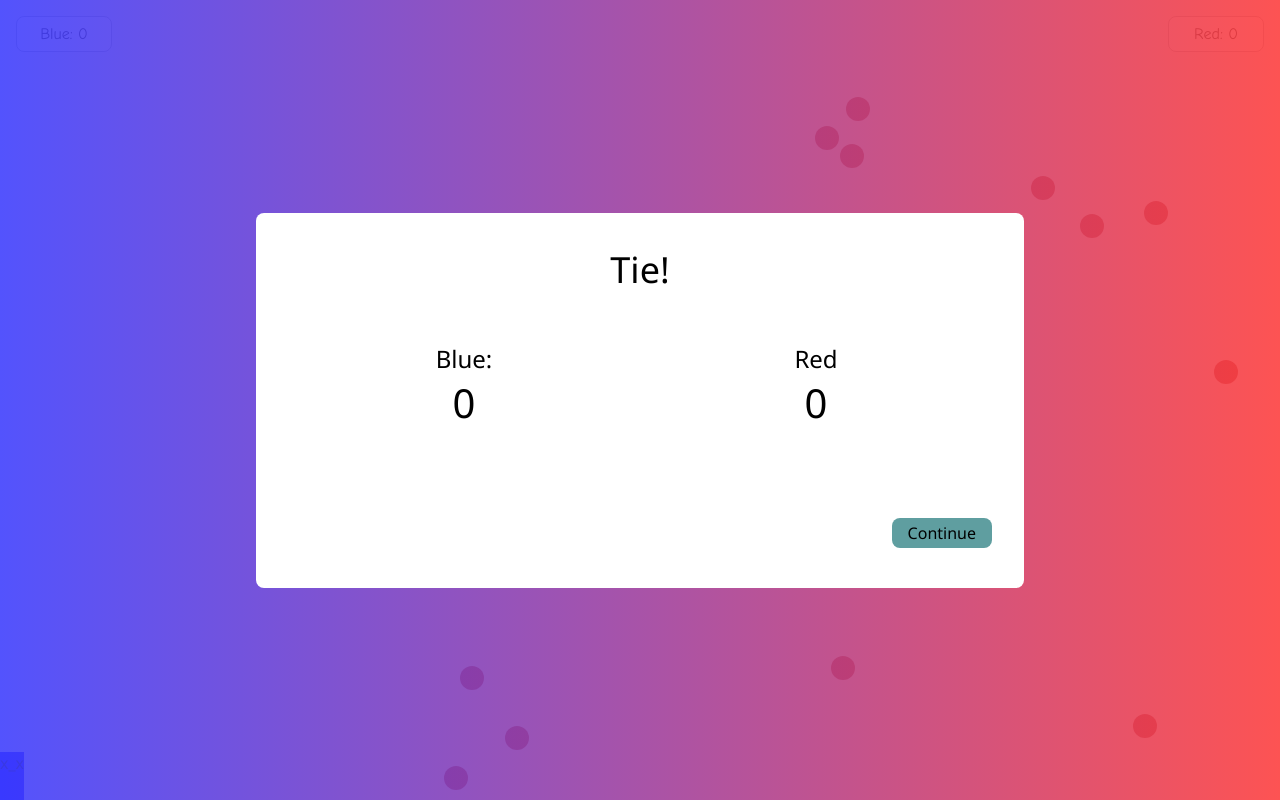
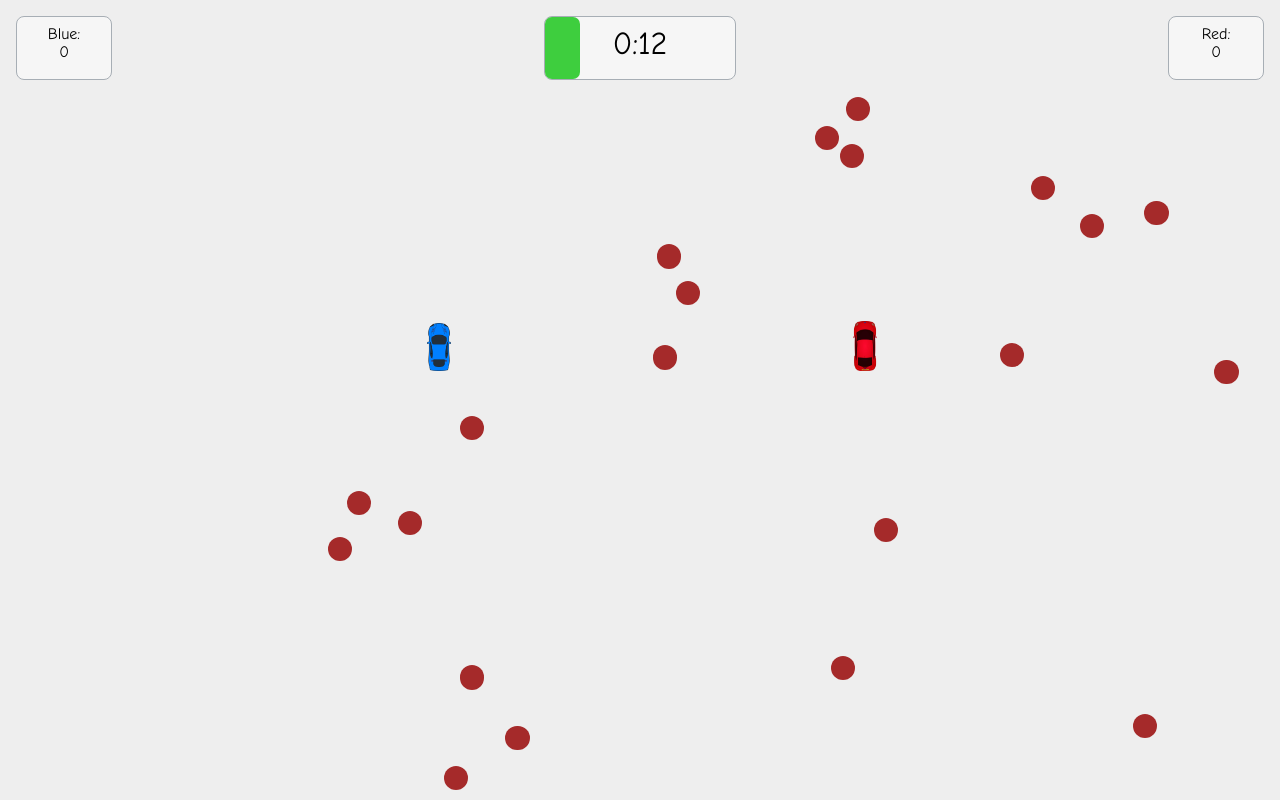
Before and after one commit to nbohling/dot-race, a website with bundled scripts: page index.html in a window 1280 px wide. Both pictures are taken after a click on the button "START". Built offline with nearby package versions, Linux system fonts and the light colour scheme.

Commit message:
add timer and use car images

```diff
--- a/index.html
+++ b/index.html
@@ -13,30 +13,44 @@
 <body>
     <div id="gameboard">
         <div class="scores">
-            <div class="scorecard left"><p id="player-one-score">Blue: <span class="score">0</span></p></div>
-            <div class="scorecard right"><p id="player-two-score">Red: <span class="score">0</span></p></div>
+            <div class="status-card left">
+                <p>Blue: </p>
+                <p class="score" id="player-one-score">0</p>
+            </div>
+            <div class="status-card timecard" id="clock">
+                <div id="time-remaining-bar"></div>
+                <p id="time-remaining">0:00</p>
+            </div>
+            <div class="status-card right">
+                <p>Red: </p>
+                <p class="score" id="player-two-score">0</p>
+            </div>
         </div>
-        <div class="car" id="player-one"></div>
-        <div class="car" id="player-two"></div>
+        <div class="car" id="player-one"><img src="media/blue-car.png" alt="" class="car-image"></div>
+        <div class="car" id="player-two"><img src="media/red-car.png" alt="" class="car-image"></div>
     </div>
     <div class="lightbox" id="start-menu-lightbox">
         <div class="menu">
             <h1>Dot Race</h1>
             <form id="options" action="">
                 <div class="center field-container">
+                    <label for="time">Time:</label>
+                    <select class="input-field" name="time-field" id="time-field">
+                        <option value="15">15s</option>
+                        <option value="30">30s</option>
+                        <option value="60">1m</option>
+                    </select>
+                </div>
+                <div class="center field-container">
                     <label for="dot-count">Dot Count:</label>
                     <input class="input-field" type="number" id="dot-count-field" name="dot-count" min="1" max="500" value="21">
                 </div>
                 <div class="center field-container">
-                    <label for="time">Time:</label>
-                    <select class="input-field" name="time-field" id="time-field">
-                        <option value="2">2s</option>
-                        <option value="5">5s</option>
-                        <option value="15">15s</option>
-                        <option value="30">30s</option>
-                        <option value="60">1m</option>
-                        <option value="120">2m</option>
-                        <option value="300">5m</option>
+                    <label for="speed">Game Speed:</label>
+                    <select class='input-field' name="speed-field" id="speed-field">
+                        <option value="20">Slow</option>
+                        <option value="16">Normal</option>
+                        <option value="14">Fast</option>
                     </select>
                 </div>
                 <div id="start-container">
--- a/js/car.js
+++ b/js/car.js
@@ -12,6 +12,8 @@ class Car {
         if (this._parent && this._element) {
             this._updateCSS();
         }
+        this.height = this._element.offsetHeight;
+        this.width = this._element.offsetWidth;
     }
 
     set position(newPosition) {
@@ -21,12 +23,6 @@ class Car {
 
     set direction(newDirection) {
         this._direction = newDirection;
-        // const acceptableValues = [-1, 0, 1];
-        // if (acceptableValues.includes(newDirection)) {
-        //     this._direction = newDirection;
-        // } else {
-        //     console.error('invalid direction assigned');
-        // }
     }
 
     set rotateDirection(newDirection) {
@@ -67,8 +63,8 @@ class Car {
 
     getFrontLeftCoordinates(center) {
         const angleRads = this._currentRotation * (Math.PI / 180);
-        const height = 48;
-        const width = 24;
+        const height = this.height;
+        const width = this.width;
         const rectAngle = Math.atan2(height / 2, width / 2);
         const rectDiag = Math.sqrt((width / 2) * (width / 2) + (height / 2) * (height / 2));
 
@@ -80,8 +76,8 @@ class Car {
 
     getFrontRightCoordinates(center) {
         const angleRads = this._currentRotation * (Math.PI / 180);
-        const height = 48;
-        const width = 24;
+        const height = this.height;
+        const width = this.width;
         const rectAngle = Math.atan2(height / 2, width / 2);
         const rectDiag = Math.sqrt((width / 2) * (width / 2) + (height / 2) * (height / 2));
         return {
@@ -92,8 +88,8 @@ class Car {
 
     getBackRightCoordinates(center) {
         const angleRads = this._currentRotation * (Math.PI / 180);
-        const height = 48;
-        const width = 24;
+        const height = this.height;
+        const width = this.width;
         const rectAngle = Math.atan2(height / 2, width / 2);
         const rectDiag = Math.sqrt((width / 2) * (width / 2) + (height / 2) * (height / 2));
         return {
@@ -104,8 +100,8 @@ class Car {
 
     getBackLeftCoordinates(center) {
         const angleRads = this._currentRotation * (Math.PI / 180);
-        const height = 48;
-        const width = 24;
+        const height = this.height;
+        const width = this.width;
         const rectAngle = Math.atan2(height / 2, width / 2);
         const rectDiag = Math.sqrt((width / 2) * (width / 2) + (height / 2) * (height / 2));
         return {
@@ -114,17 +110,10 @@ class Car {
         };
     }
 
-    // getMidpointCoordinates (left, right) {
-    //     const midpoint = {};
-    //     midpoint.x = (left.x + right.x) / 2;
-    //     midpoint.y = (left.y + right.y) / 2;
-    //     return midpoint;
-    // }
-
     getCorners() {
         const centerPoint = {
-            x: this._position.x + 12,
-            y: this._position.y + 24
+            x: this._position.x + (this.width / 2),
+            y: this._position.y + (this.height / 2)
         };
         const corners = [
             this.getFrontLeftCoordinates(centerPoint),
--- a/js/dotRace.js
+++ b/js/dotRace.js
@@ -18,12 +18,14 @@ const gameoverLightbox = new Lightbox('gameover-lightbox');
 const gameboard = document.getElementById('gameboard');
 const blueCarElement = document.getElementById('player-one');
 const redCarElement = document.getElementById('player-two');
-const bluePlayerScore = document.querySelector("#player-one-score .score");
-const redPlayerScore = document.querySelector("#player-two-score .score");
+const bluePlayerScore = document.getElementById('player-one-score');
+const redPlayerScore = document.getElementById('player-two-score');
 const optionSubmit = document.getElementById('start');
 const continueButton = document.getElementById('continue');
-const blueCar = new Car(gameboard, blueCarElement, [0, 0]);
-const redCar = new Car(gameboard, redCarElement, [525, 500]);
+const clock = document.getElementById('time-remaining');
+const timeBar = document.getElementById('time-remaining-bar');
+const blueCar = new Car(gameboard, blueCarElement, [gameboard.offsetWidth / 3, (gameboard.offsetHeight / 2) + 24]);
+const redCar = new Car(gameboard, redCarElement, [gameboard.offsetWidth * (2 / 3), (gameboard.offsetHeight / 2) + 24]);
 
 // Clears dots array and makes new ones dots
 const makeDots = (dotCount) => {
@@ -38,9 +40,22 @@ const update = () => {
     if (checkGameOver()) {
         stopGame();
     }
+    checkDots();
     blueCar.update();
     redCar.update();
-    checkDots();
+    updateClock();
+}
+
+//updates the displayed time and the status bar
+const updateClock = () => {
+    clock.innerHTML = timer.getTimeRemainingReadable();
+    updateTimeBar();
+}
+
+const updateTimeBar = () => {
+    const percentTimeElapsed = timer.getPercentElapsed();
+    const width = `${percentTimeElapsed}%`;
+    timeBar.style.width = width;
 }
 
 // Runs isTouchingCar for every dot for both cars
@@ -75,9 +90,6 @@ const keyDownHandler = (e) => {
         case 'KeyD':
             blueCar.rotateDirection = 1;
             break;
-        case 'KeyE':
-            blueCar.direction = 2;
-            break;
         case 'ArrowUp':
             redCar.direction = 1;
             break;
@@ -89,9 +101,6 @@ const keyDownHandler = (e) => {
             break;
         case 'ArrowRight':
             redCar.rotateDirection = 1;
-            break;
-        case 'KeyM':
-            redCar.direction = 2;
             break;
     }
 }
@@ -122,9 +131,6 @@ const keyUpHandler = (e) => {
         case 'ArrowRight':
             redCar.rotateDirection = 0;
             break;
-        case 'KeyE':
-            blueCar.direction = 0;
-            break;
     }
 }
 
@@ -132,7 +138,8 @@ const keyUpHandler = (e) => {
 const getGameRules = (form) => {
     return {
         time: form.querySelector('#time-field').value,
-        dotCount: form.querySelector('#dot-count-field').value
+        dotCount: form.querySelector('#dot-count-field').value,
+        gameSpeed: form.querySelector('#speed-field').value
     }
 }
 
@@ -141,7 +148,7 @@ const startGame = (e) => {
     const gameRules = getGameRules(e.target.form);
     startMenuLightbox.hide();
     makeDots(gameRules.dotCount);
-    activateGame();
+    activateGame(gameRules.gameSpeed);
     startTimer(gameRules.time);
 }
 
@@ -154,8 +161,8 @@ const checkGameOver = () => {
 }
 
 // Activates the update interval and binds keys
-const activateGame = () => {
-    updateInterval = setInterval(update, 17);
+const activateGame = (gameSpeed) => {
+    updateInterval = setInterval(update, gameSpeed);
     document.onkeydown = keyDownHandler;
     document.onkeyup = keyUpHandler;
 }
@@ -220,7 +227,7 @@ const reset = () => {
     blueCar.direction = 0;
     blueCar.rotateDirection = 0;
     redCar.direction = 0;
-    redCar.direction = 0;
+    redCar.rotateDirection = 0;
     for (const dot of dots) {
         dot._element.hidden = true;
     }
--- a/js/timer.js
+++ b/js/timer.js
@@ -13,6 +13,21 @@ class Timer {
         const timeLeft = this.totalTime - (Date.now() - this.startTime);
         return timeLeft;
     }
+
+    getTimeRemainingReadable() {
+        const totalSeconds = Math.round(this.getTimeLeft() / 1000);
+        const minutes = Math.floor(totalSeconds / 60);
+        const seconds = totalSeconds % 60;
+        const formattedSeconds = seconds < 10 ? `0${seconds}` : seconds;
+        const formattedTime = `${minutes}:${formattedSeconds}`;
+        return formattedTime;
+    }
+
+    getPercentElapsed() {
+        const timeRemaining = this.getTimeLeft()
+        const percentElapsed = ((this.totalTime - timeRemaining) / this.totalTime) * 100;
+        return percentElapsed;
+    }
 }
 
 export default Timer;
--- a/style.css
+++ b/style.css
@@ -1,5 +1,10 @@
 * {
     font-family:'Segoe UI', Tahoma, Geneva, Verdana, sans-serif;
+}
+
+.car-image {
+    height: auto;
+    width: 100%;
 }
 
 button,
@@ -74,7 +79,7 @@ h1 {
     z-index: 2;
 }
 
-.scorecard {
+.status-card {
     padding: 0.5rem 1rem;
     border: 0.0625rem solid rgb(167, 174, 181);
     background-color: rgba(255, 255, 255, 0.5);
@@ -84,27 +89,44 @@ h1 {
     text-align: center;
 }
 
-.scorecard p,
-.scorecard span {
+.status-card p {
     font-family: "comic sans MS", Arial;
+}
+
+.timecard {
+    width: 12rem;
+    height: 4rem;
+    padding: 0rem;
+}
+
+.timecard p {
+    font-size: 2rem;
+}
+
+#time-remaining-bar {
+    background-color: rgba(0, 192, 0, 0.75);
+    width:100%;
+    height: 3.875rem;
+    border-radius: 0.4375rem;
+}
+
+#time-remaining {
+    position:relative;
+    top: -3.375rem;
+
 }
 
 .car {
     width: 1.5rem;
-    height: 3rem;
+    height: auto;
     position: absolute;
     /* border-radius: 0.75rem; */
     transform-origin: center;
 }
 
-.car::after {
-    content: "x_x";
-    text-align: center;
-}
-
 .dot {
-    width: 1.5rem;
-    height:1.5rem;
+    width: 1.51rem;
+    height:1.51rem;
     border-radius: 50%;
     background-color: brown;
     position: absolute;
@@ -114,14 +136,6 @@ h1 {
     display:flex;
     justify-content: center;
     align-items: center;
-}
-
-#player-one {
-    background-color:blue;
-}
-
-#player-two {
-    background-color: red;
 }
 
 .menu {
```
Also changed, not shown: test/Car_test.mjs (+1 -1 lines), test/dot_test.mjs (deleted, +0 -11 lines), media/red-car.png (added).
